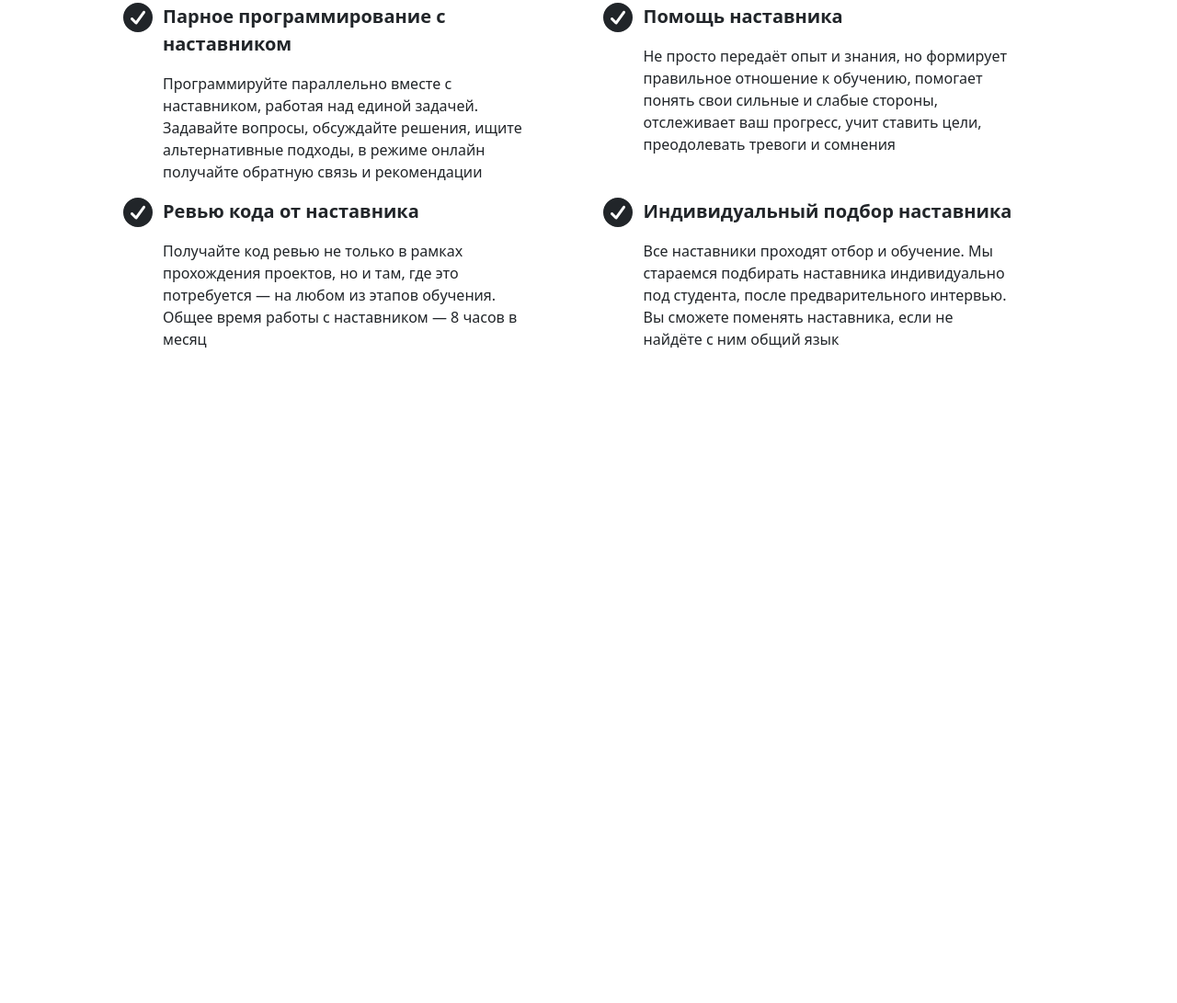
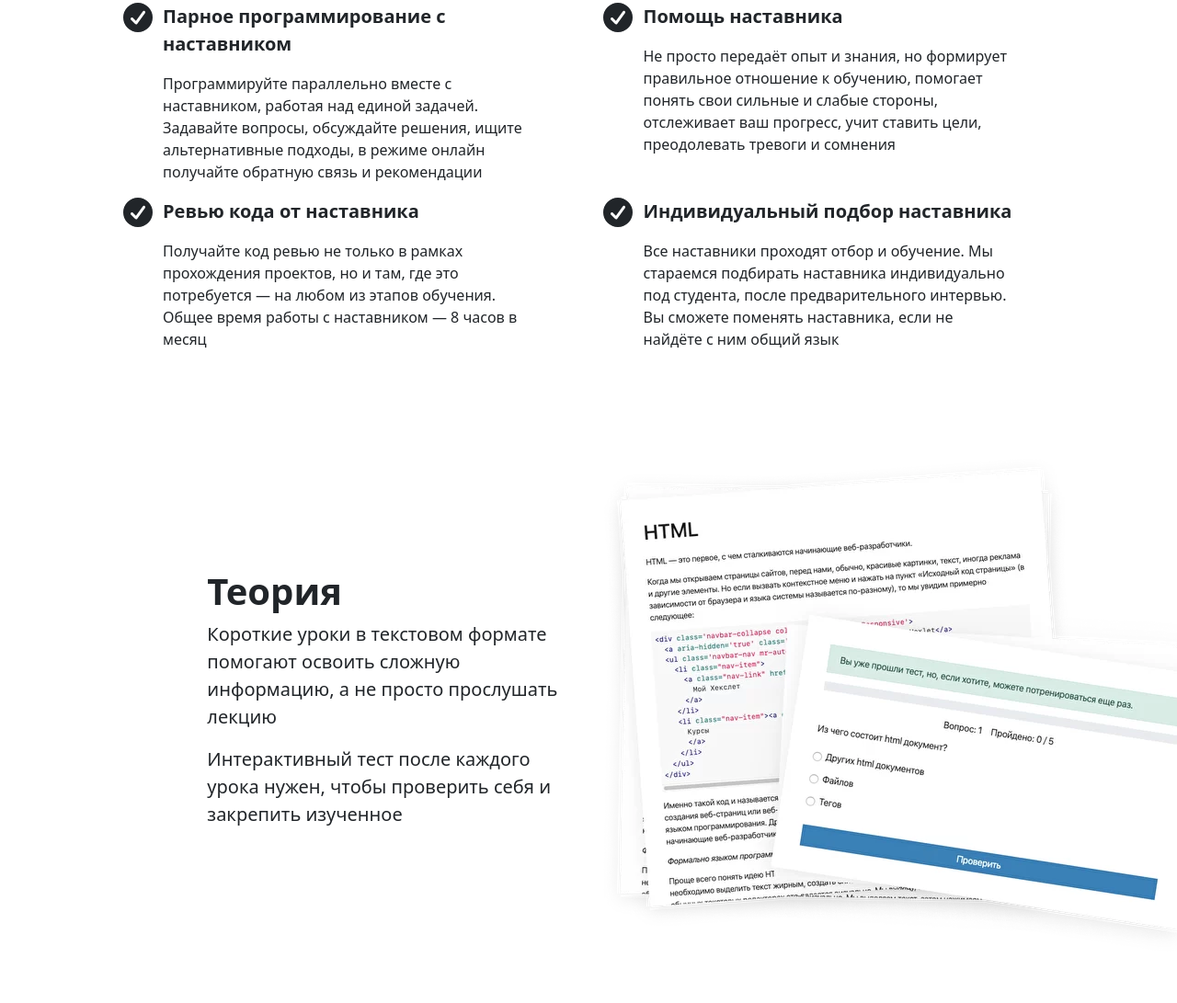
Before and after one commit to Chivirda/hexlet, a website: page src/index.pug in a window 1280 px wide. Shown: the part 2484-3575 px from the top of the page at 92% size. Before the commit the page ends 2929 px from the top, so only its background shows below. Drawn offline with nearby package versions, Linux system fonts and the light colour scheme; files that its build step writes are made by us from their sources; files whose address does not match are found by name.

Commit message:
feat: Начал блок с теорией

```diff
--- a/src/index.pug
+++ b/src/index.pug
@@ -107,7 +107,7 @@ html(lang="en")
                     p.fs-5 Наставник — опытный программист, который добился успехов в профессии, а теперь делится знаниями и опытом со студентами
                     p.fs-5 Он помогает планировать обучение, осваивать теорию и писать код. Если возникли проблемы, наставник подскажет, как их можно решить
                     p.fs-5 Наставник ведет студента по практическим проектам, задает правильные вопросы и помогает разобраться с реальными задачами. Он проверяет код проектов и оценивает ваш прогресс
-            .col-6.pe-0.flex-end
+            .col-6.pe-0
                 img(src="images/mentoring.jpg", alt="mentoring" style="height: 550px;")
 
         .container.pb-5
@@ -141,3 +141,12 @@ html(lang="en")
                         .col-9
                             p.fw-bolder.fs-5 Индивидуальный подбор наставника
                             p.fs-6 Все наставники проходят отбор и обучение. Мы стараемся подбирать наставника индивидуально под студента, после предварительного интервью. Вы сможете поменять наставника, если не найдёте с ним общий язык
+
+        .row.w-100.me-0.ms-0.mt-5.pb-5.justify-content-end.overflow-hidden
+            .col-sm-12.col-lg-4.d-flex.align-items-center
+                .col
+                    h3.fs-1.fw-bolder Теория
+                    p.fs-5 Короткие уроки в текстовом формате помогают освоить сложную информацию, а не просто прослушать лекцию
+                    p.fs-5 Интерактивный тест после каждого урока нужен, чтобы проверить себя и закрепить изученное
+            .col-sm-12.col-lg-6
+                img(src="images/theory.webp", alt="theory")
```
Also changed, not shown: build/index.html, src/images/theory.webp (added).
